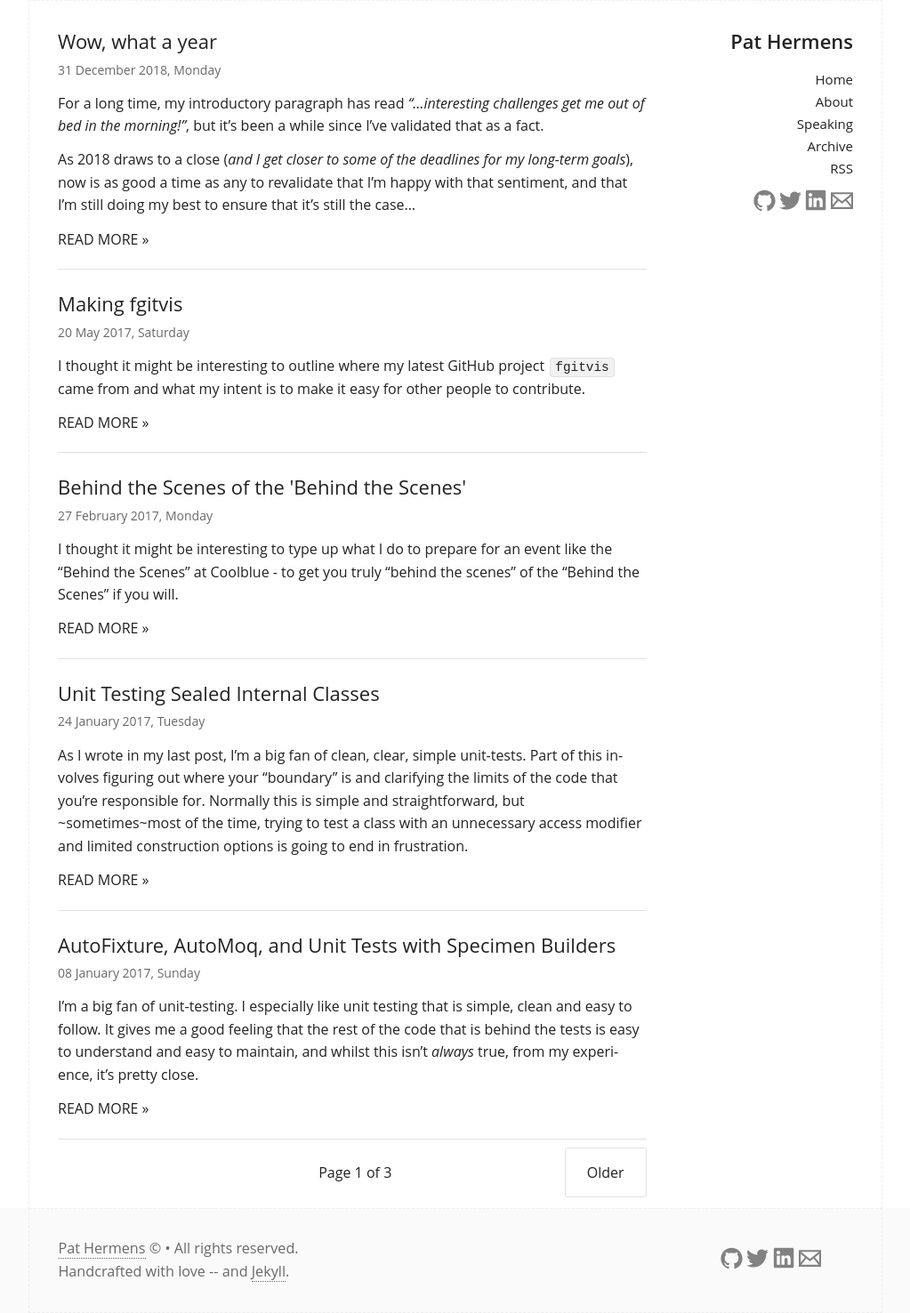
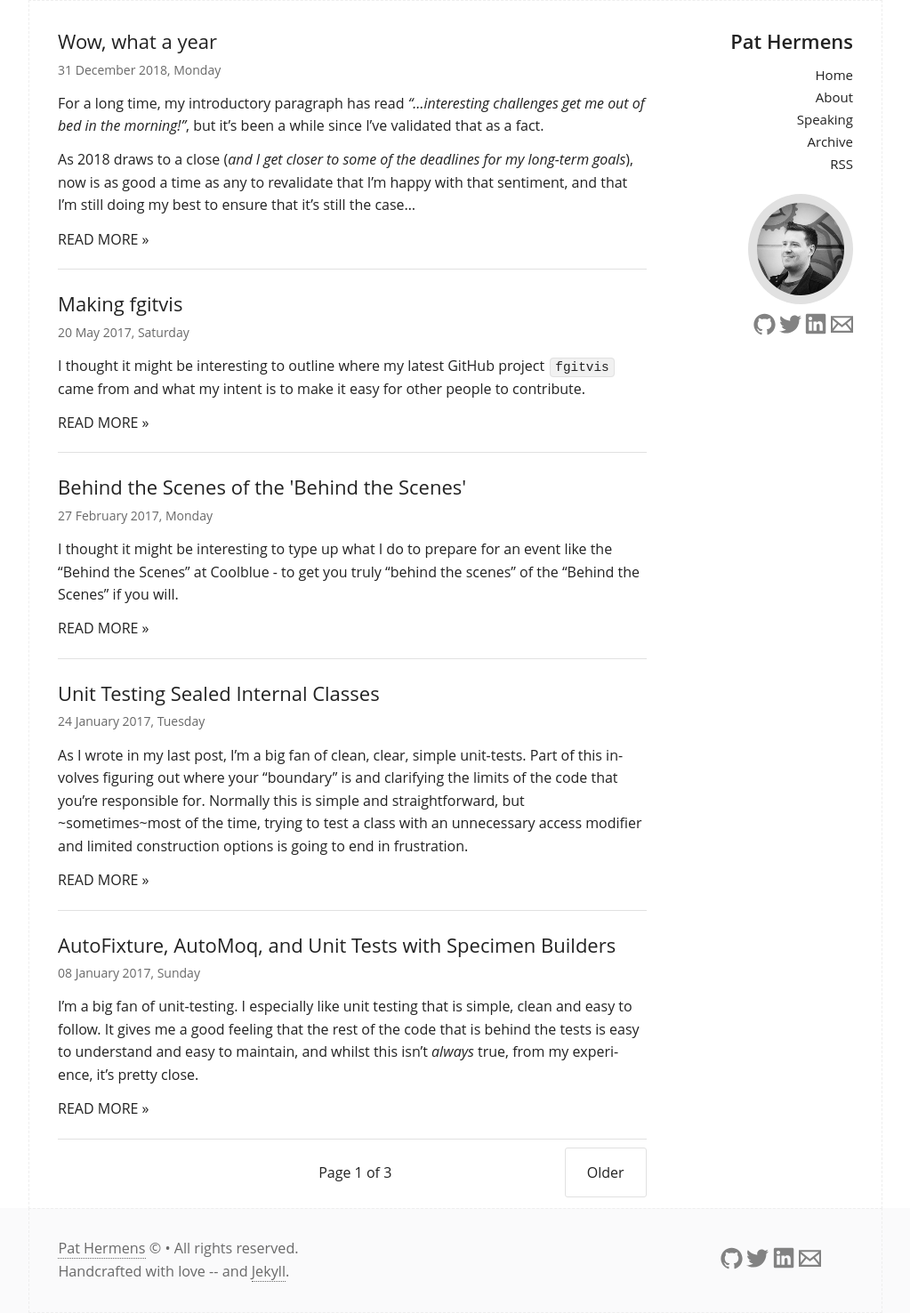
Before and after one commit to PHeonix25/PHeonix25.github.io, a Jekyll site: the page built from index.html, in a window 1280 px wide. Shown: the whole page at 89% size, without its empty margins (128-1151 px from the left). Built offline with Jekyll 4.4.1, drawn with Linux system fonts in a browser that asks for light colours; the list of posts is cut into pages by our own code.

Commit message:
Added avatar image

```diff
--- a/_includes/header.html
+++ b/_includes/header.html
@@ -23,8 +23,11 @@
           <li><a href="{{ "/archive" | prepend: site.baseurl }}">Archive</a></li>
           <li><a href="{{ "/feed.xml" | prepend: site.baseurl }}">RSS</a></li>
         </ul>
-        {% include profilelinks.html %}
       </nav>
     </div>
   </div>
+
+  <img src="/assets/img/avatar_bw_small.png" class="avatar" alt="Black and white headshot of Pat Hermens" />
+
+  {% include profilelinks.html %}
 </header>
--- a/_sass/_layout.scss
+++ b/_sass/_layout.scss
@@ -52,6 +52,13 @@ body {
   animation: blinking_underscore_frame 1.5s infinite ease;
 }
 
+img.avatar {
+  width: 50%;
+  margin: 1rem auto 0 auto;
+  border-radius: 50%;
+  border: 1rem solid $border-color;
+}
+
 .logo {
   margin-bottom:12.5px;
   font-weight:$font-weight-bold;
@@ -78,8 +85,7 @@ body {
     color: $text-color;
     line-height: 1.0;
     display: block;
-    padding: 5px 0px 0px 0px;
-
+    padding: 0px;
 
     li {
       font-size:1.5rem;
@@ -124,7 +130,6 @@ body {
   #menu-toggle:checked+.site-nav {
     opacity: 1;
     height: auto;
-    margin-bottom:-25px;
   }
 }
 
```
